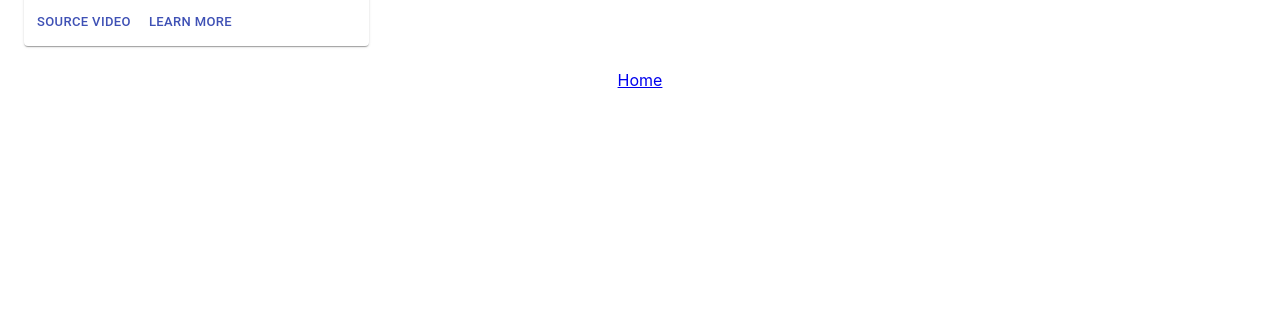
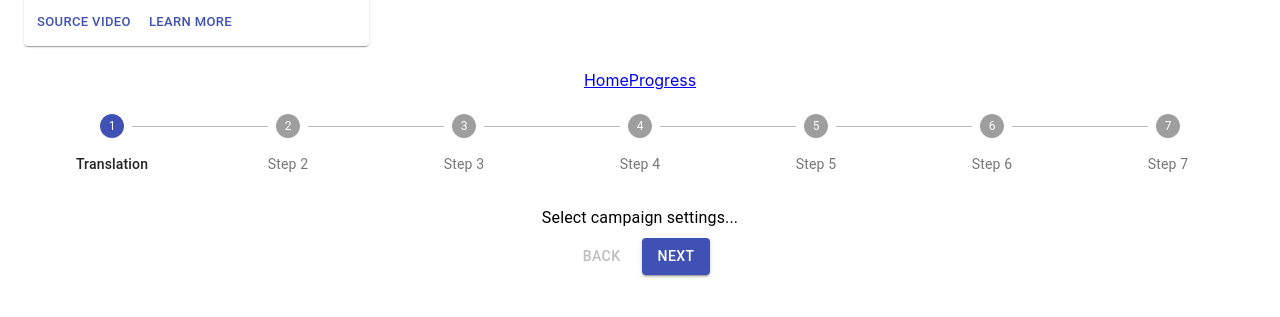
Before and after one commit to thefakezhang/BulletinBoard, a React (Create React App) app: page /home in a window 1280 px wide. Shown: the part 385-702 px from the top of the page. Built offline with nearby package versions, Linux system fonts and the light colour scheme; no server answers.

Commit message:
added draft for progress, myb for displaying requests' progress?

```diff
--- a/src/App.js
+++ b/src/App.js
@@ -3,6 +3,7 @@
 import './App.css';
 import Bulletin from './Components/Bulletin';
 import Main from "./Components/Main"
+import Progress from './Components/Progress';
 import { BrowserRouter as Router, Route, Link } from 'react-router-dom';
 import axios from 'axios';
 
@@ -35,6 +36,8 @@
 	    <div className="App">
 	      <Main />
 	      <Link to = "/home">Home</Link>
+	      <Link to = "/progress">Progress</Link>
+	      <Progress />
 	    </div>
     </Router>
   );
--- /dev/null
+++ b/src/Components/Progress.jsx
@@ -0,0 +1,101 @@
+import React from 'react';
+import { makeStyles } from '@material-ui/core/styles';
+import Stepper from '@material-ui/core/Stepper';
+import Step from '@material-ui/core/Step';
+import StepLabel from '@material-ui/core/StepLabel';
+import Button from '@material-ui/core/Button';
+import Typography from '@material-ui/core/Typography';
+
+const useStyles = makeStyles((theme) => ({
+  root: {
+    width: '100%',
+  },
+  backButton: {
+    marginRight: theme.spacing(1),
+  },
+  instructions: {
+    marginTop: theme.spacing(1),
+    marginBottom: theme.spacing(1),
+  },
+}));
+
+function getSteps() {
+  return ['Translation', 'Step 2', 'Step 3', 'Step 4', 'Step 5', 'Step 6', 'Step 7'];
+}
+
+function getStepContent(stepIndex) {
+  switch (stepIndex) {
+    case 0:
+      return 'Select campaign settings...';
+    case 1:
+      return 'What is an ad group anyways?';
+    case 2:
+      return 'This is the bit I really care about!';
+    case 3:
+      return 'This is the bit I really care about!';
+    case 4:
+      return 'This is the bit I really care about!';
+    case 5:
+      return 'This is the bit I really care about!';
+    case 6:
+      return 'This is the bit I really care about!';
+    case 7:
+      return 'This is the bit I really care about!';
+    default:
+      return 'Unknown stepIndex';
+  }
+}
+
+export default function HorizontalLabelPositionBelowStepper() {
+  const classes = useStyles();
+  const [activeStep, setActiveStep] = React.useState(0);
+  const steps = getSteps();
+
+  const handleNext = () => {
+    setActiveStep((prevActiveStep) => prevActiveStep + 1);
+  };
+
+  const handleBack = () => {
+    setActiveStep((prevActiveStep) => prevActiveStep - 1);
+  };
+
+  const handleReset = () => {
+    setActiveStep(0);
+  };
+
+  return (
+    <div className={classes.root}>
+      <Stepper activeStep={activeStep} alternativeLabel>
+        {steps.map((label) => (
+          <Step key={label}>
+            <StepLabel>{label}</StepLabel>
+          </Step>
+        ))}
+      </Stepper>
+      <div>
+        {activeStep === steps.length ? (
+          <div>
+            <Typography className={classes.instructions}>All steps completed</Typography>
+            <Button onClick={handleReset}>Reset</Button>
+          </div>
+        ) : (
+          <div>
+            <Typography className={classes.instructions}>{getStepContent(activeStep)}</Typography>
+            <div>
+              <Button
+                disabled={activeStep === 0}
+                onClick={handleBack}
+                className={classes.backButton}
+              >
+                Back
+              </Button>
+              <Button variant="contained" color="primary" onClick={handleNext}>
+                {activeStep === steps.length - 1 ? 'Finish' : 'Next'}
+              </Button>
+            </div>
+          </div>
+        )}
+      </div>
+    </div>
+  );
+}
```
